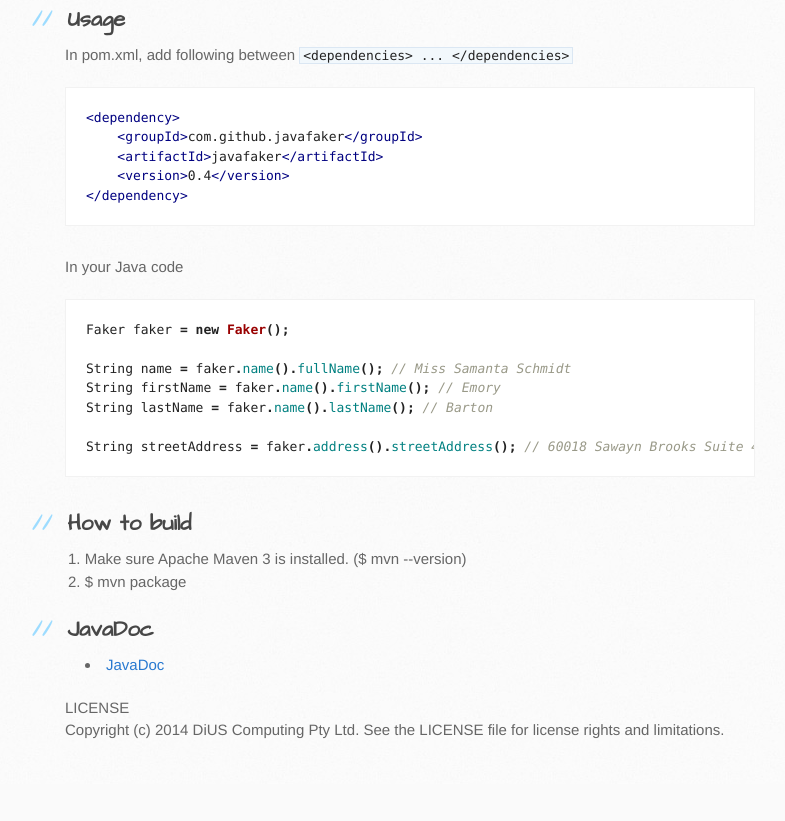
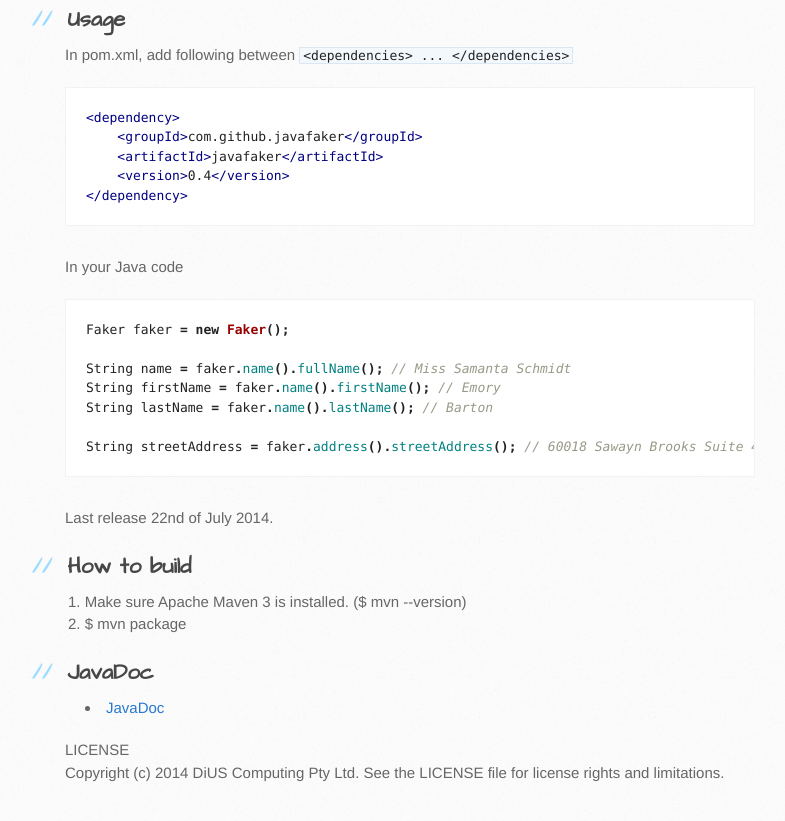
Before and after one commit to DiUS/java-faker, a plain HTML site: page index.html in a window 1280 px wide. Shown: the part 1010-1831 px from the top of the page, without its empty margins (105-890 px from the left). Before the commit the page ends 1794 px from the top, so only its background shows below. Drawn offline with Linux system fonts and the light colour scheme.

Commit message:
added date of release

```diff
--- a/index.html
+++ b/index.html
@@ -61,6 +61,9 @@ It's useful when you're developing a new project and need some pretty data for s
 <span class="n">String</span> <span class="n">streetAddress</span> <span class="o">=</span> <span class="n">faker</span><span class="o">.</span><span class="na">address</span><span class="o">().</span><span class="na">streetAddress</span><span class="o">();</span> <span class="c1">// 60018 Sawayn Brooks Suite 449</span>
 </pre></div>
 
+<p>Last release 22nd of July 2014.</p>
+
+
 <h2>
 <a name="how-to-build" class="anchor" href="#how-to-build"><span class="octicon octicon-link"></span></a>How to build</h2>
 
```
